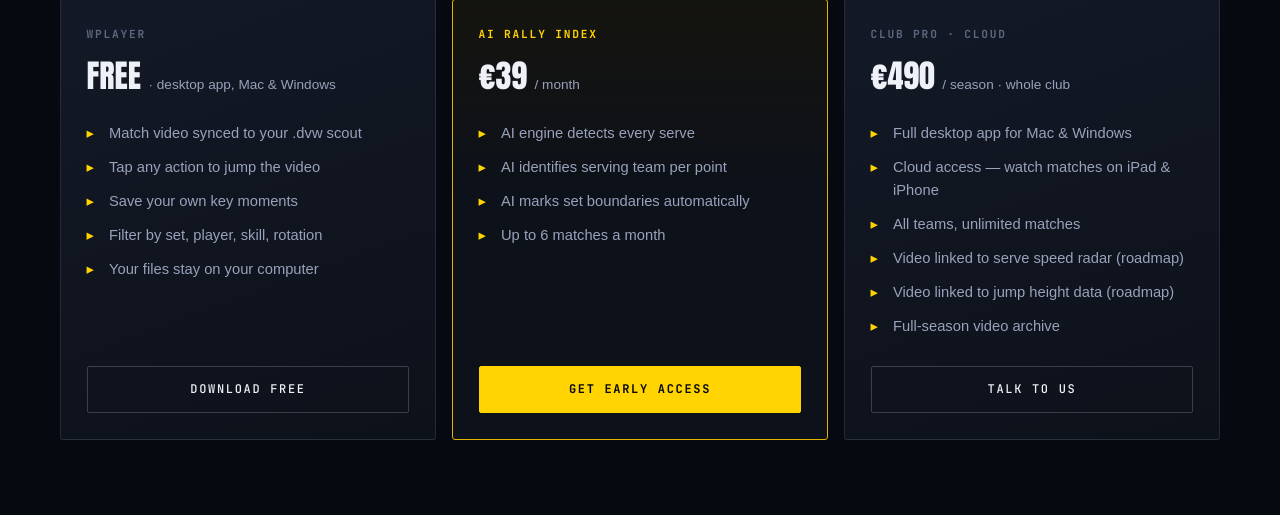
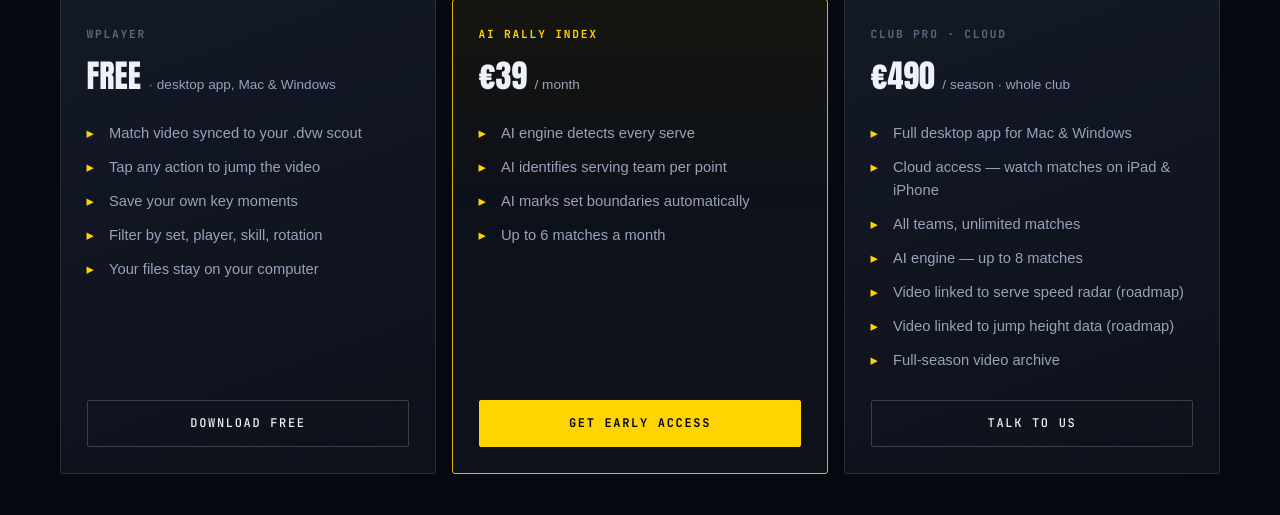
Before and after one commit to fedcnvs/tossline-be, a FastAPI app: page / in a window 1280 px wide. Shown: the part 2834-3349 px from the top of the page. Run offline with FastAPI, Linux system fonts and the light colour scheme; some web fonts are replaced.

Commit message:
Add "AI engine — up to 8 matches" to Club Pro tier
Co-Authored-By: Claude Opus 4.8 <noreply@anthropic.com>

```diff
--- a/app/templates/index.html
+++ b/app/templates/index.html
@@ -153,6 +153,7 @@
           <li>Full desktop app for Mac &amp; Windows</li>
           <li>Cloud access — watch matches on iPad &amp; iPhone</li>
           <li>All teams, unlimited matches</li>
+          <li>AI engine — up to 8 matches</li>
           <li>Video linked to serve speed radar (roadmap)</li>
           <li>Video linked to jump height data (roadmap)</li>
           <li>Full-season video archive</li>
```
